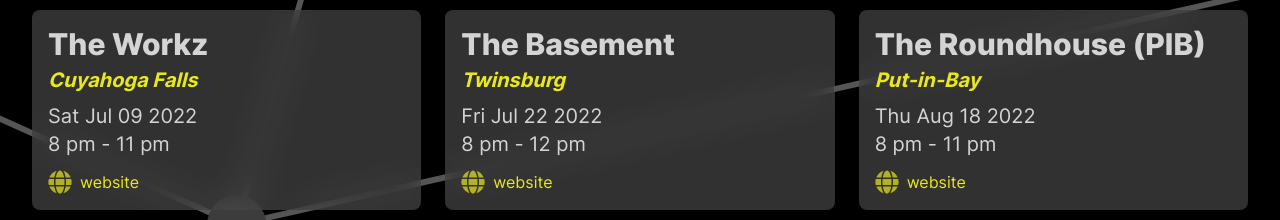
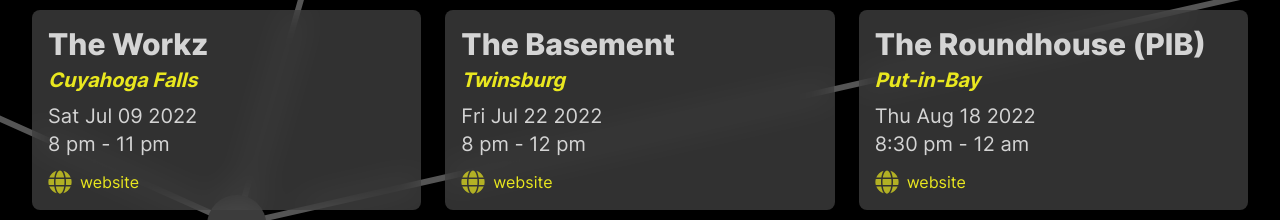
Before and after one commit to keepforever/www.endrockcle.com, a Next.js app: page / in a window 1280 px wide. Shown: the part 3320-3540 px from the top of the page. Built offline with nearby package versions, Linux system fonts and the light colour scheme.

Commit message:
fix: show time

```diff
--- a/src/constants/shows.ts
+++ b/src/constants/shows.ts
@@ -51,7 +51,7 @@ export const shows: Show[] = [
     date: '08/18/2022',
     venueName: 'The Roundhouse (PIB)',
     city: 'Put-in-Bay',
-    beginEnd: '8 pm - 11 pm',
+    beginEnd: '8:30 pm - 12 am',
     url: 'https://www.theroundhousebar.com/',
   },
 
```
